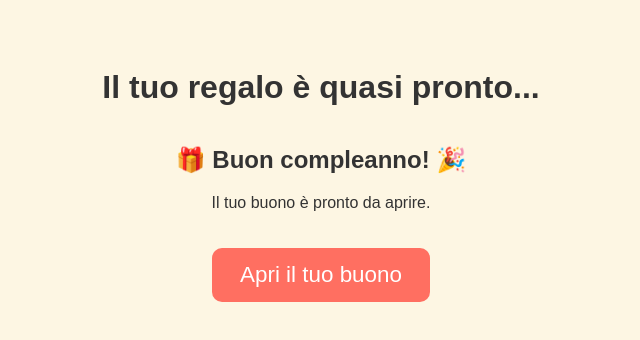
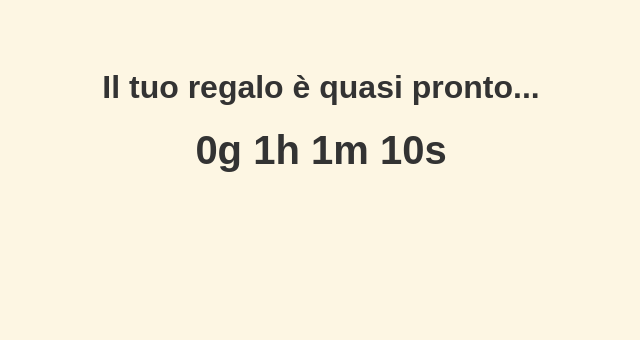
Before and after one commit to accnet0618-rgb/countdown, a plain HTML site: page index.html in a window 1280 px wide. Shown: the whole page, without its empty margins (319-959 px from the left). Drawn offline with Linux system fonts and the light colour scheme.

Commit message:
Update index.html

```diff
--- a/index.html
+++ b/index.html
@@ -59,7 +59,7 @@
 
 <script>
 // Imposta la data del compleanno: 19 dicembre ore 00:30
-const targetDate = new Date("2025-12-04T10:20:00");
+const targetDate = new Date("2025-12-04T22:22:00");
 
 const countdownElement = document.getElementById("countdown");
 const buonoElement = document.getElementById("buono");
```
